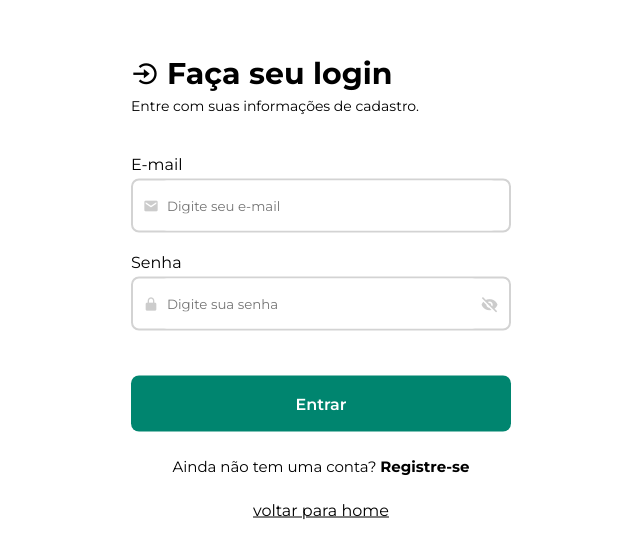
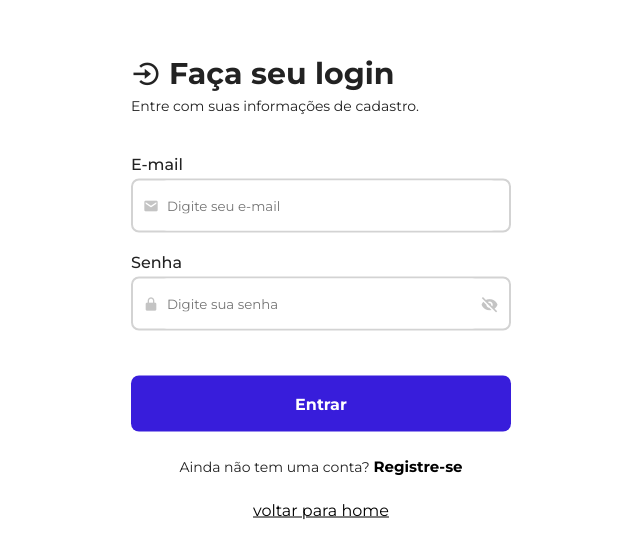
Before and after one commit to wendelpantoja/community-events, a React (Vite) app: page /login in a window 1280 px wide. Shown: the part 113-670 px from the top of the page, without its empty margins (319-959 px from the left). Built offline with nearby package versions, Linux system fonts and the light colour scheme; no server answers; the database is empty.

Commit message:
:recycle: style: refactor style login

```diff
--- a/src/components/Input/styles.ts
+++ b/src/components/Input/styles.ts
@@ -10,6 +10,7 @@ export const ContainerInput = styled.div`
     margin-top: 20px;
 
     label {
+        font-weight: var(--font-medium);
         margin-bottom: 5px;
     }
 
@@ -43,15 +44,15 @@ export const ContainerInput = styled.div`
 
         input[type=text],
         input[type=password] {
-            color: grey;
+            color: #C4C4C4;
         }
     }
 
     .input:focus-within {
-        border-color: #00856F;
+        border-color: var(--violet-color);
 
         i {
-            color: #00856F;
+            color: var(--icon-color-violet);
         }
     }
 
--- a/src/pages/Login/index.tsx
+++ b/src/pages/Login/index.tsx
@@ -35,7 +35,7 @@ export function Login() {
     return (
         <ContainerForm>
             <div className="header_form">
-                <div className="text-login">
+                <div className="text_login">
                     <i className='bx bx-log-in-circle'></i>
                     <h2>Faça seu login</h2>
                 </div>
@@ -61,7 +61,11 @@ export function Login() {
                     { errors.password && <span>{ errors.password.message }</span> }
                 </div>
                 <Button type="submit">
-                {auth.handleSpinState ? <HandleSpin /> : "Entrar"}
+                    {
+                        auth.handleSpinState
+                            ? <HandleSpin colorPrimary="#DBE2FF" colorContainer="#6E72FF"/>
+                            : "Entrar"
+                    }
                 </Button>
                 <p>Ainda não tem uma conta? <Link to="/register">Registre-se</Link></p>
                 <Link to="/">voltar para home</Link>
--- a/src/pages/Login/styles.ts
+++ b/src/pages/Login/styles.ts
@@ -5,29 +5,35 @@ export const ContainerForm = styled.div`
     top: 50%;
     left: 50%;
     transform: translate(-50%, -50%);
+
+    color: var(--text-color-black);
+
     width: 95%;
     max-width: 460px;
+
     border-radius: 24px;
-    margin: 0 auto;
     background-color: white;
+
     padding: 50px 40px;
 
     .header_form {
         width: 100%;
         margin: 0 auto;
 
-        .text-login {
+        .text_login {
             display: flex;
             align-items: center;
             gap: 8px;
+
             i {
-                font-size: 28px;
+                font-size: var(--h2-font-size);
             }
         }
+
         p {
             margin-top: 5px;
             margin-bottom: 20px;
-            font-size: 14px;
+            font-size: var(--small-font-size);
         }
     }
 `
@@ -45,17 +51,17 @@ export const Form = styled.form`
         flex-direction: column;
 
         span {
-            font-size: 12px;
-            color: red;
+            font-size: var(--smaller-font-size);
+            color: var(--text-color-violet);
         }
 
         i {
-            color: #ccc;
+            color: #C4C4C4;
         }
     }
 
     p {
-        font-size: 15px;
+        font-size: var(--small-font-size);
 
         a {
             font-size: 15px;
@@ -65,7 +71,7 @@ export const Form = styled.form`
     }
 
     a:hover {
-        color: #00856F;
+        color: var(--text-color-violet);
     }
     a {
         text-decoration: underline;
@@ -75,17 +81,20 @@ export const Form = styled.form`
 export const Button = styled.button`
     width: 100%;
     height: 56px;
-    font-weight: 600;
-    background-color: #00856F;
-    color: white;
+
+    background-color: var(--button-color);
+    color: var(--text-color-white);
+
+    font-size: 16px;
+    font-weight: var(--font-bold);
+
     border: none;
-    font-size: 16px;
-    font-weight: 600;
     border-radius: 8px;
+
     cursor: pointer;
     margin-top: 20px;
 
-    &&:hover {
-        background-color: #03C5A5;
+    &:hover {
+        background-color: var(--button-hover);
     }
 `
```
